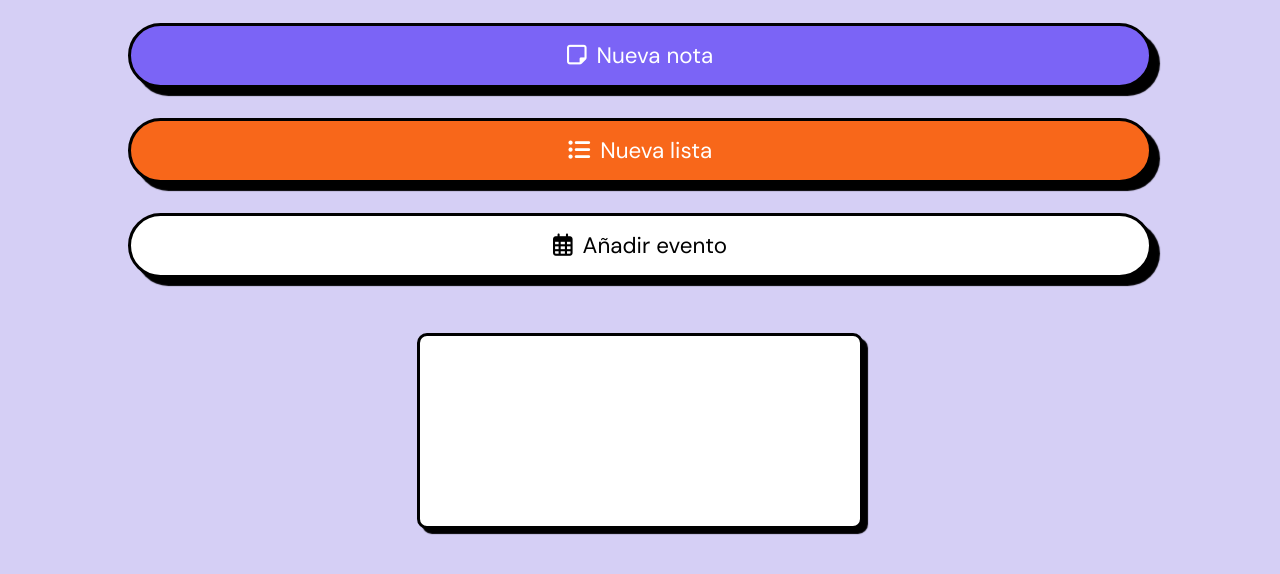
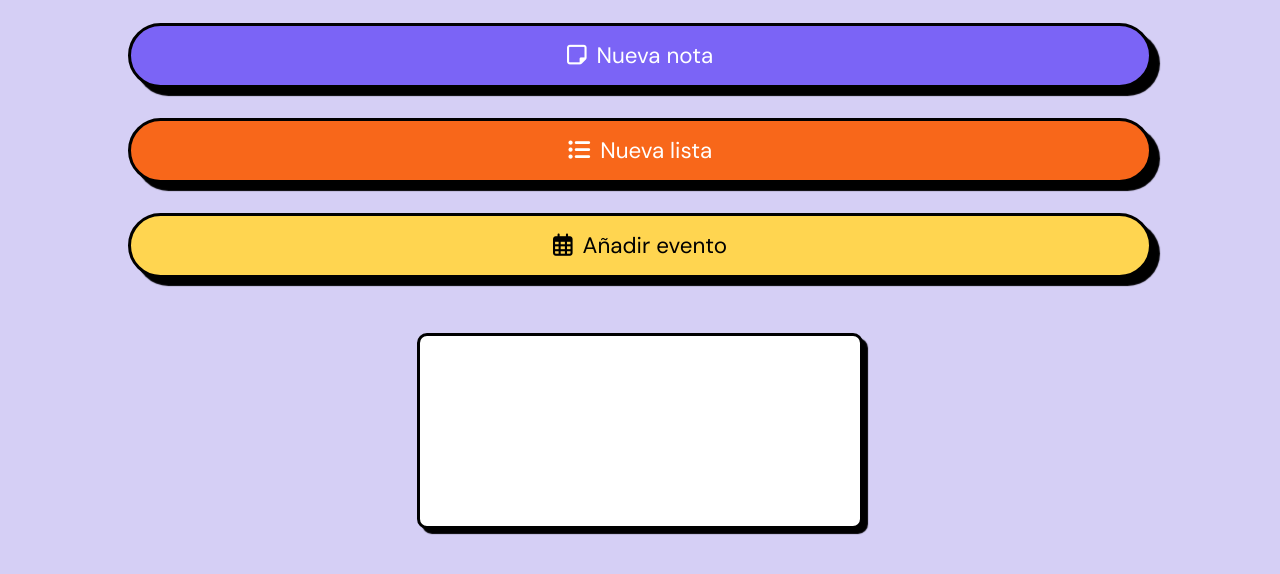
Before and after one commit to sgarcia-SCGT/app-noutbuk, a plain HTML site: page index.html in a window 1280 px wide. Shown: the part 140-714 px from the top of the page. Drawn offline with Linux system fonts and the light colour scheme.

Commit message:
Update index.html

```diff
--- a/index.html
+++ b/index.html
@@ -165,7 +165,7 @@
                     color:#fff;}
            .lista { background-color: #f8671a;
                     color:#fff;}
-           .evento { background-color: #fff;
+           .evento { background-color: #FFD550;
                      color: #000;}
 
            .fa-regular.fa-note-sticky {
```
